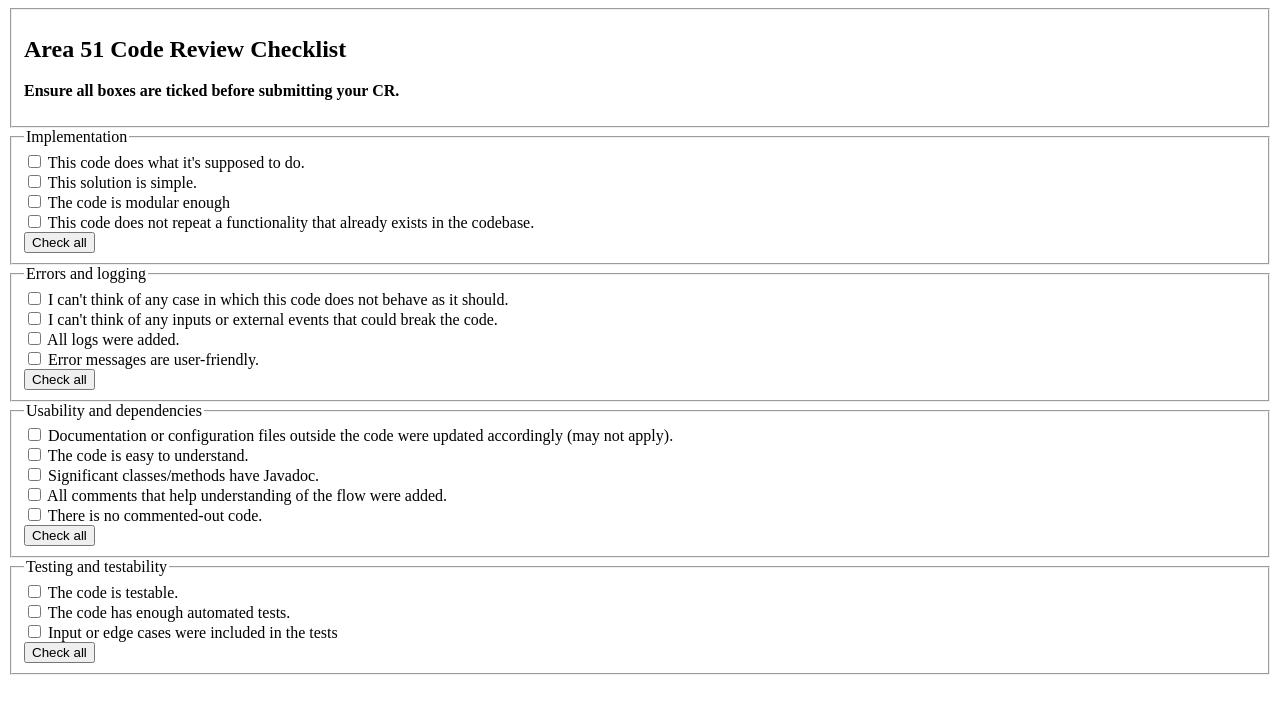
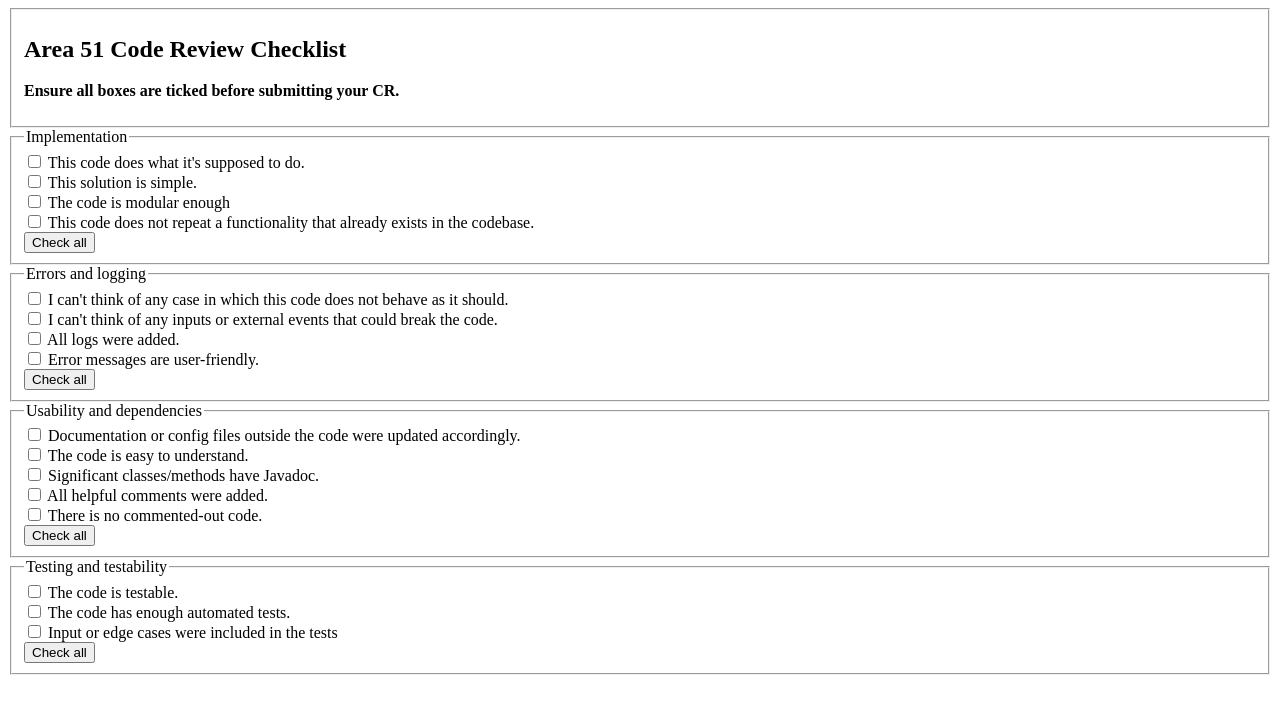
Before and after one commit to fdventura/area51, a plain HTML site: page index.html in a window 1280 px wide. Drawn offline with nearby package versions, Linux system fonts and the light colour scheme.

Commit message:
Fix checklist

```diff
--- a/index.html
+++ b/index.html
@@ -77,7 +77,7 @@
                 <div class="checkbox">
                     <label>
                         <input type="checkbox">
-                        Documentation or configuration files outside the code were updated accordingly (may not apply).
+                        Documentation or config files outside the code were updated accordingly.
                     </label>
                 </div>
                 <div class="checkbox">
@@ -95,7 +95,7 @@
                 <div class="checkbox">
                     <label>
                         <input type="checkbox">
-                        All comments that help understanding of the flow were added.
+                        All helpful comments were added.
                     </label>
                 </div>
                 <div class="checkbox">
```
